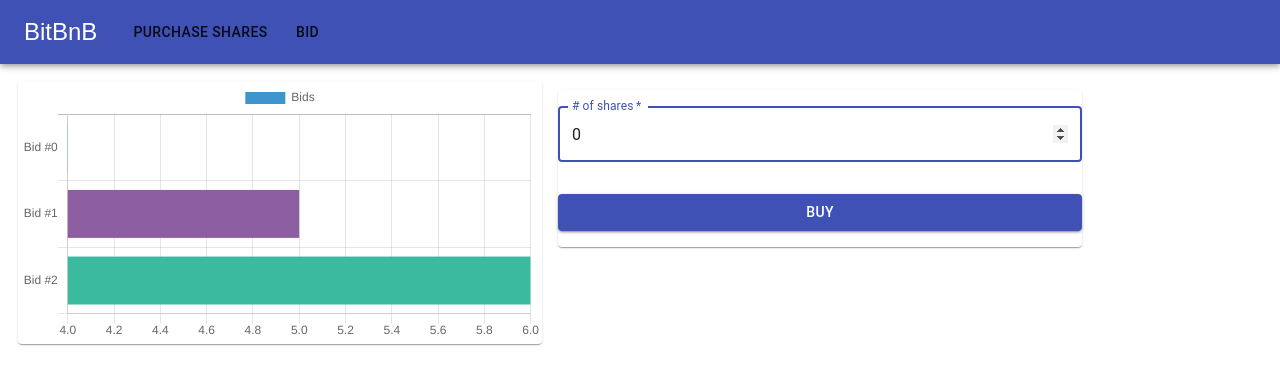
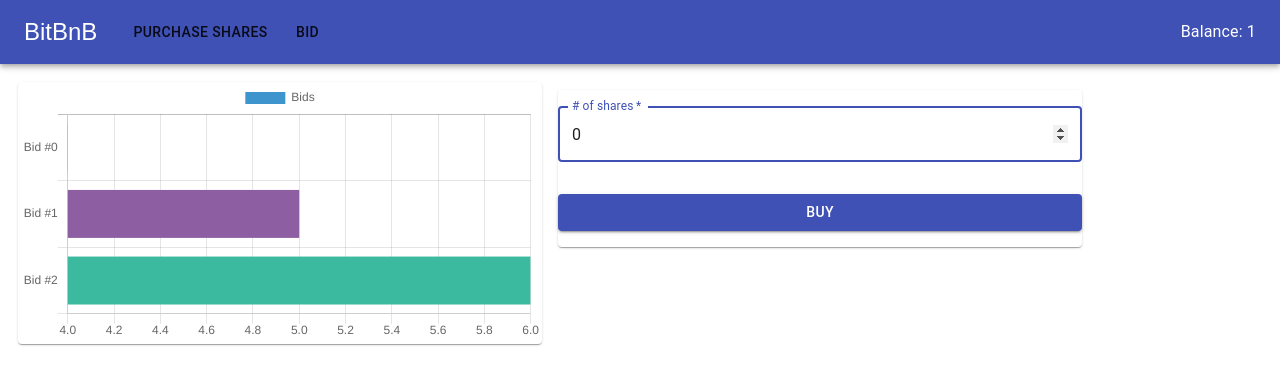
Before and after one commit to gb-blockchain-1920/designPatterns_project, a React (Create React App) app in the folder react_front_end/: page /bid in a window 1280 px wide. Shown: the top 384 px of the page. Built offline with nearby package versions, Linux system fonts and the light colour scheme.

Commit message:
added balance to ui

```diff
--- a/react_front_end/src/App.js
+++ b/react_front_end/src/App.js
@@ -5,6 +5,7 @@ import Button from "@material-ui/core/Button";
 import AppBar from "@material-ui/core/AppBar";
 import Toolbar from "@material-ui/core/Toolbar";
 import IconButton from "@material-ui/core/IconButton";
+import Typography from "@material-ui/core/Typography";
 
 import PurchasePage from "./components/PurchasePage";
 import BidPage from "./components/BidPage";
@@ -24,6 +25,8 @@ const useStyles = makeStyles(theme => ({
 const App = () => {
   const classes = useStyles();
 
+  const [balance, setBalance] = React.useState(1);
+
   return (
     <Router>
       <AppBar position="static">
@@ -39,9 +42,12 @@ const App = () => {
           <Link to="/purchase">
             <Button>Purchase Shares</Button>
           </Link>
-          <Link to="/bid">
+          <Link to="/bid" className={classes.title}>
             <Button>Bid</Button>
           </Link>
+          <Typography>
+            {balance === null ? "" : `Balance: ${balance}`}
+          </Typography>
         </Toolbar>
       </AppBar>
       <Switch>
```
Also changed, not shown: 1 other file (tests, documents, lock files or other folders).
